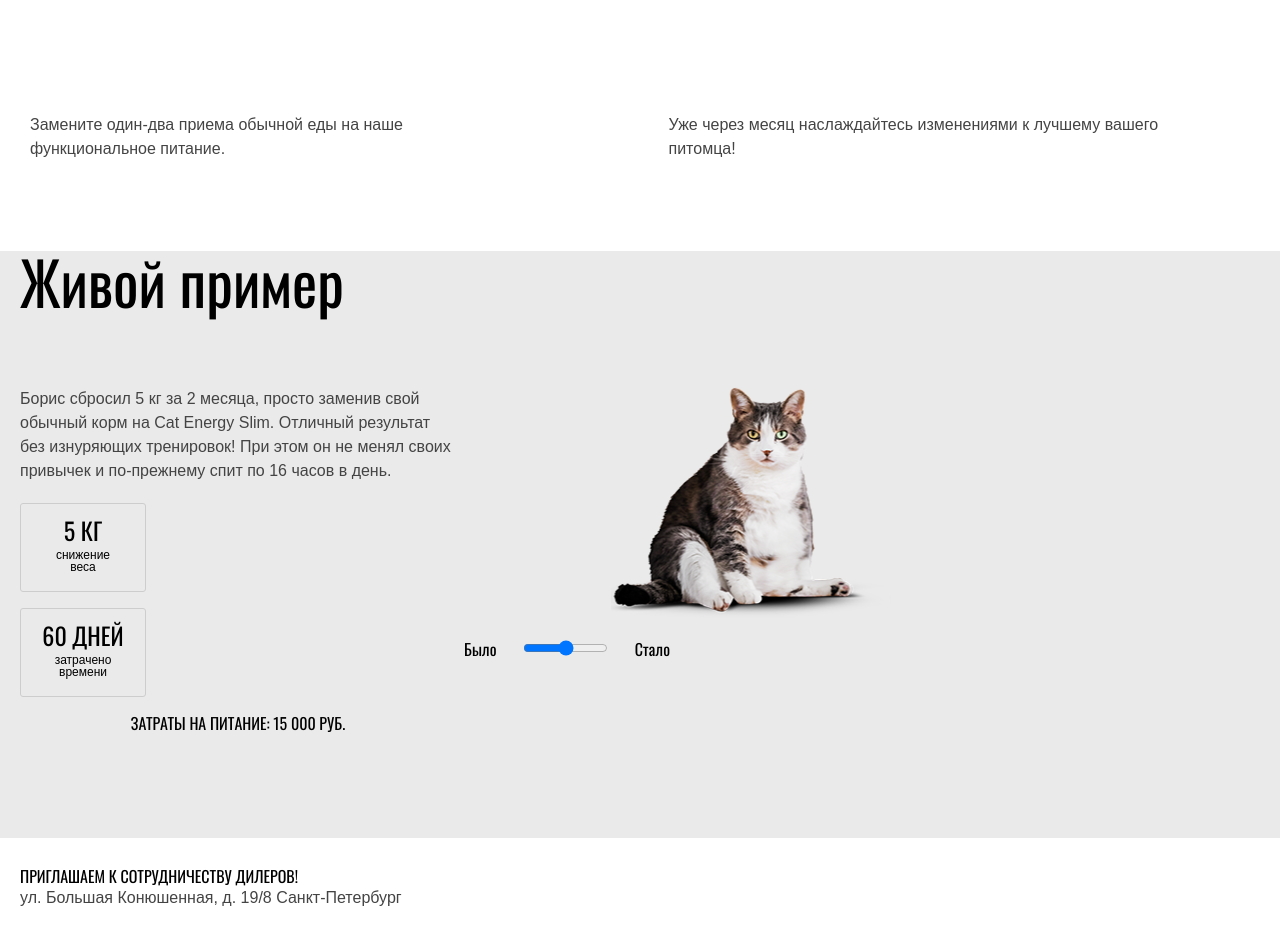
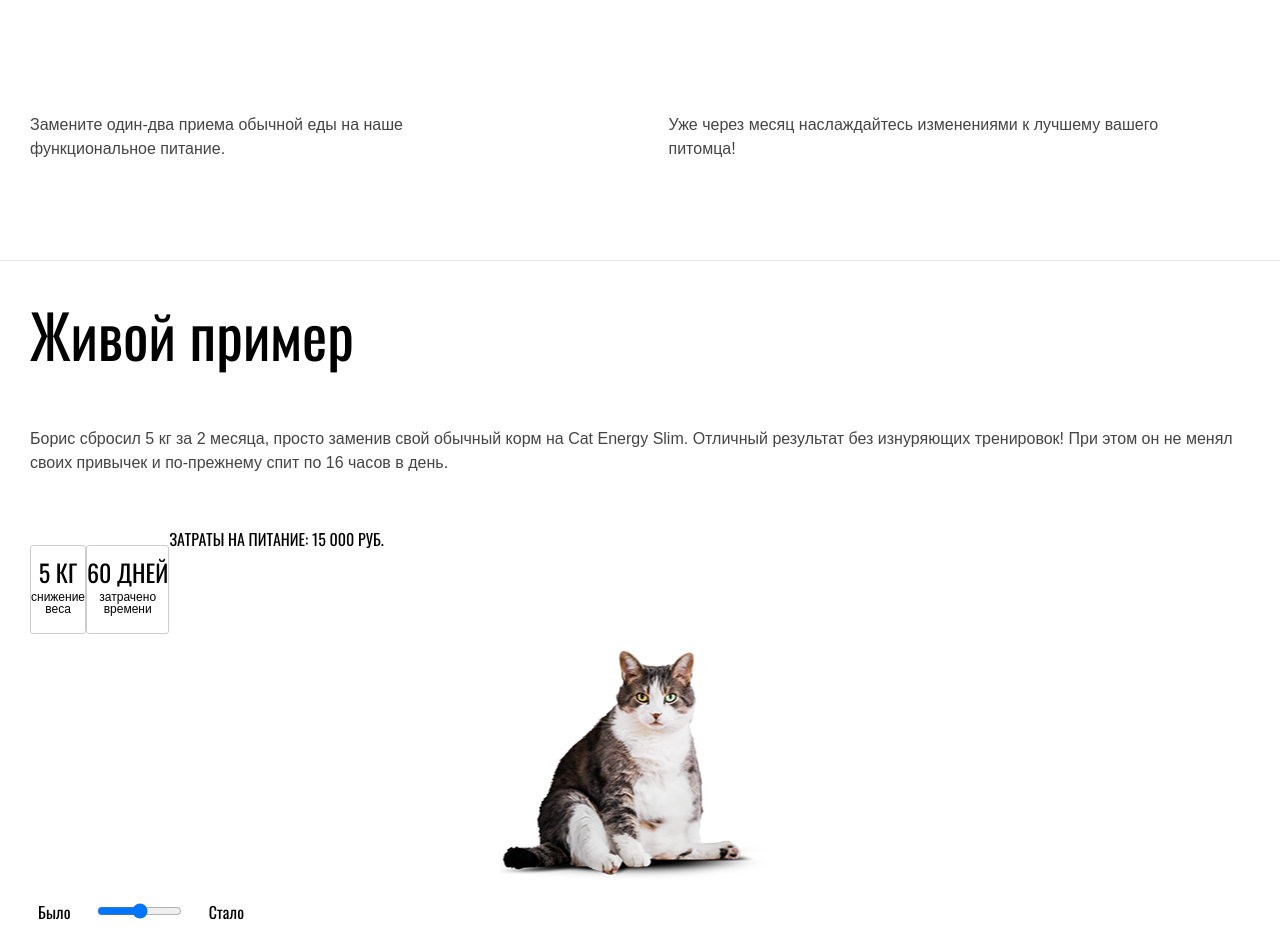
Before and after one commit to revcheg/276123-cat-energy-24, a website: page source/index.html in a window 1280 px wide. Shown: the part 1664-2594 px from the top of the page. Drawn offline with nearby package versions, Linux system fonts and the light colour scheme; files that its build step writes are made by us from their sources.

Commit message:
Продолжаю адаптацию для планшета и десктопа

```diff
--- a/source/index.html
+++ b/source/index.html
@@ -71,6 +71,7 @@
       <div class="live__wrapper">
         <div class="live__left">
           <p class="desc  live__text">Борис сбросил 5 кг за 2 месяца, просто заменив свой обычный корм на Cat Energy Slim. Отличный результат без изнуряющих тренировок! При этом он не менял своих привычек и по-прежнему спит по 16 часов в день.</p>
+          <div class="live__row">
             <p class="live__advantages">
               <span class="live__number">5 КГ</span>
               <span class="live__desc">снижение<br> веса</span>
@@ -79,7 +80,8 @@
               <span class="live__number">60 ДНЕЙ</span>
               <span class="live__desc">затрачено<br> времени</span>
             </p>
-          <p class="live__spent">Затраты на питание: 15 000 РУБ.</p>
+            <p class="live__spent">Затраты на питание: <span class="live__total">15 000 РУБ.</span></p>
+          </div>
         </div>
         <div class="live__right">
           <img class="live__example" src="img/live-before.png" width="280" height="232" alt="Фотографи кота до диеты с функциональным питанием.">
--- a/source/sass/components/advantages.scss
+++ b/source/sass/components/advantages.scss
@@ -4,7 +4,7 @@
 
 @media (min-width: $tablet-width) {
   .advantages {
-    padding: 0 30px 47px;
+    padding: 0 30px 56px;
   }
 }
 
--- a/source/sass/components/live.scss
+++ b/source/sass/components/live.scss
@@ -5,7 +5,9 @@
 
 @media (min-width: $tablet-width) {
   .live {
-    padding: 0 20px 65px;
+    padding: 43px 30px 56px;
+    border-top: 1px solid #e6e6e6;
+    background-color: #ffffff;
   }
 }
 
@@ -15,17 +17,24 @@
 
 @media (min-width: $tablet-width) {
   .live__title {
-    margin-bottom: 76px;
+    margin-bottom: 63px;
   }
-}
-
-.live__wrapper {
-  display: grid;
-  grid-template-columns: 436px 590px;
 }
 
 .live__text {
   margin-bottom: 20px;
+}
+
+@media (min-width: $tablet-width) {
+  .live__text {
+    margin-bottom: 54px;
+  }
+}
+
+@media (min-width: $tablet-width) {
+  .live__row {
+    display: flex;
+  }
 }
 
 .live__advantages {
```
Lines whose indentation alone changed are shown as unchanged.
